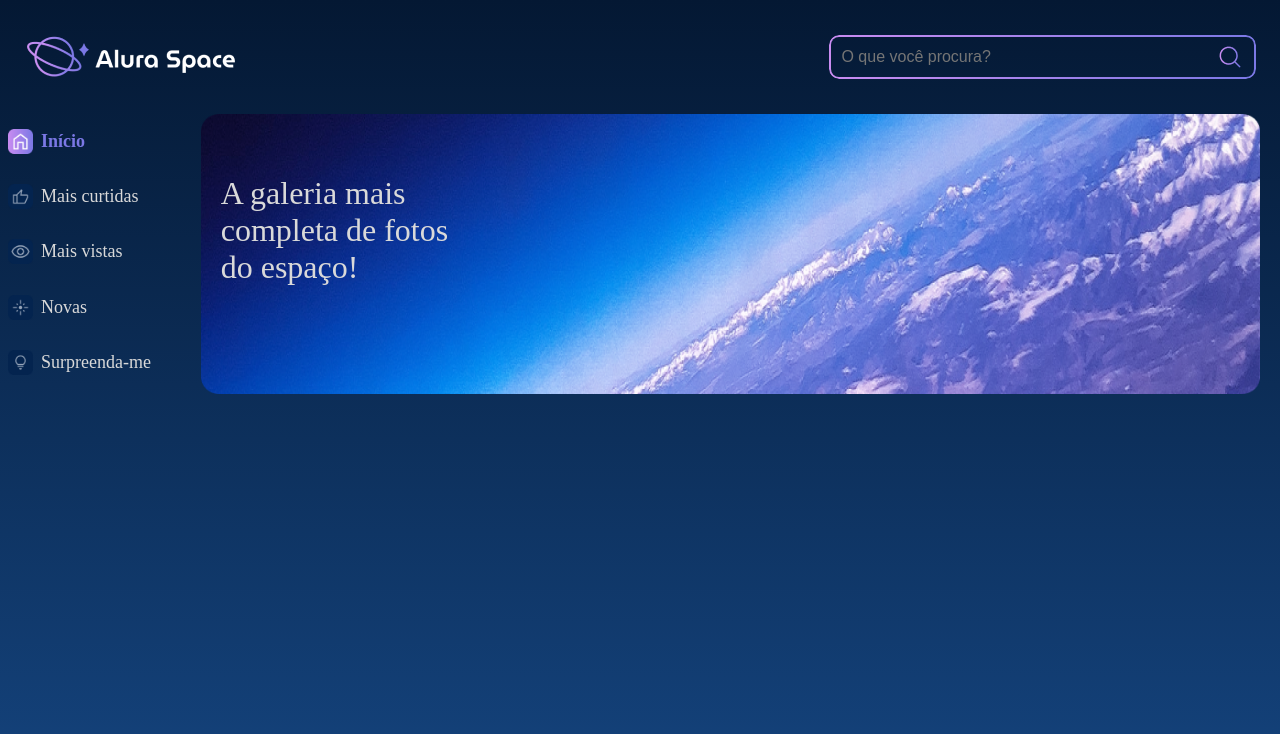
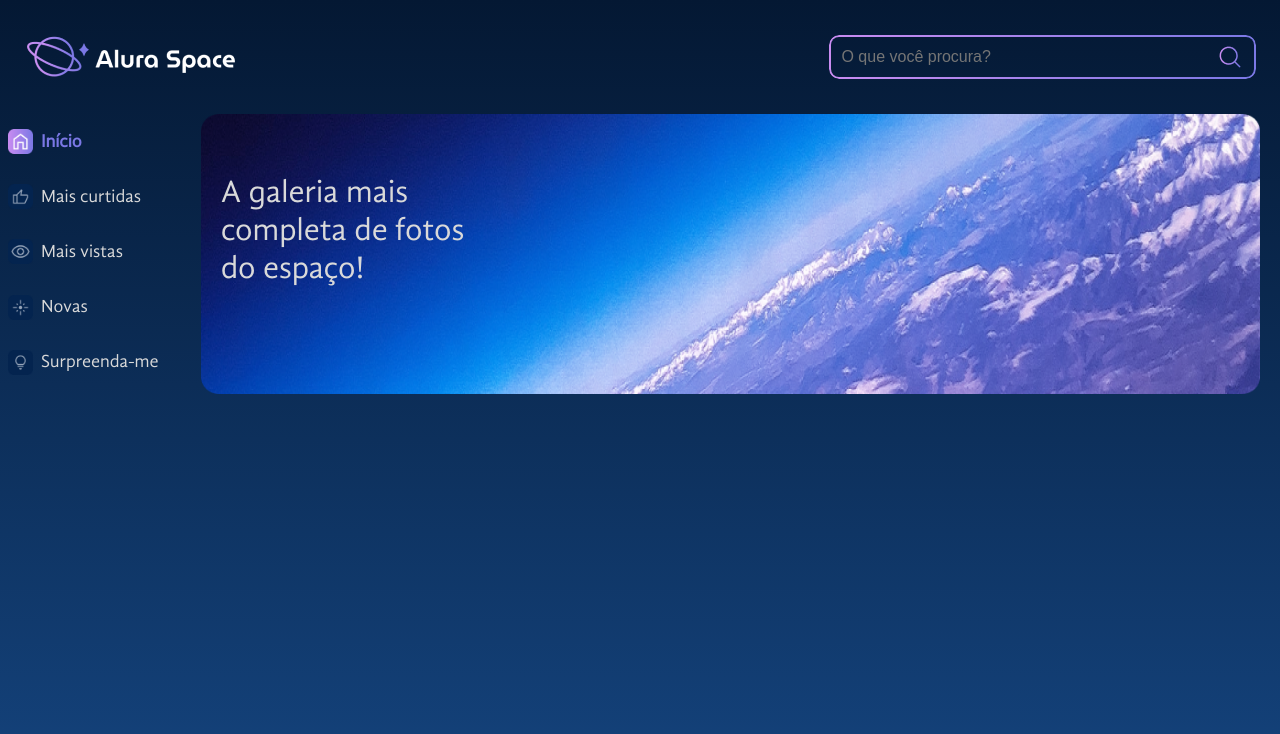
Before and after one commit to Julialunna/React.js, a React (Create React App) app in the folder alura-space/: page / in a window 1280 px wide. Shown: the top 734 px of the page. Built offline with nearby package versions, Linux system fonts and the light colour scheme.

Commit message:
usando fontes

```diff
--- a/alura-space/src/componentes/Banner/Banner.module.scss
+++ b/alura-space/src/componentes/Banner/Banner.module.scss
@@ -7,6 +7,7 @@
         top:40px;
         width: 250px;
         color: #d9d9d9;
+        font-family: "GandhiSansRegular";
         font-weight: 400;
     }
     img{
--- a/alura-space/src/index.js
+++ b/alura-space/src/index.js
@@ -1,5 +1,8 @@
 import React from 'react';
 import ReactDOM from 'react-dom/client';
+import"./assets/fontes/GandhiSans-Bold.otf";
+import"./assets/fontes/GandhiSans-Regular.otf";
+
 
 import App from './App';
 
--- a/alura-space/src/styles/estilosGlobais.scss
+++ b/alura-space/src/styles/estilosGlobais.scss
@@ -17,3 +17,19 @@ body::-webkit-scrollbar-thumb{
 body::-webkit-scrollbar-track{
     background: linear-gradient(#041833, #154580);;
 }
+
+@font-face {
+    font-family: 'GandhiSansRegular';
+    src: local("GandhiSansRegular"),
+    url("../assets/fontes/GandhiSans-Regular.otf") format("truetype");
+    font-weight: 500;
+    display: swap;
+}
+
+@font-face {
+    font-family: 'GandhiSansBold';
+    src: local("GandhiSansBold"),
+    url("../assets/fontes/GandhiSans-Bold.otf") format("truetype");
+    font-weight: 500;
+    display: swap;
+}
```
Also changed, not shown: alura-space/src/assets/fontes/GandhiSans-Bold.otf (added), alura-space/src/assets/fontes/GandhiSans-Regular.otf (added).
